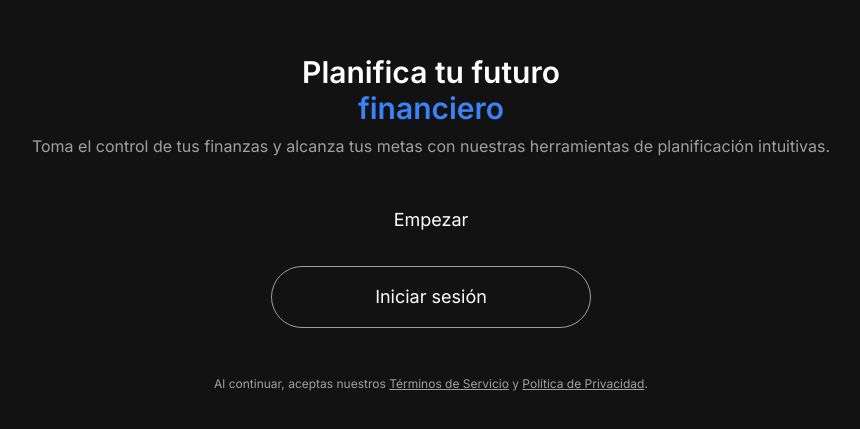
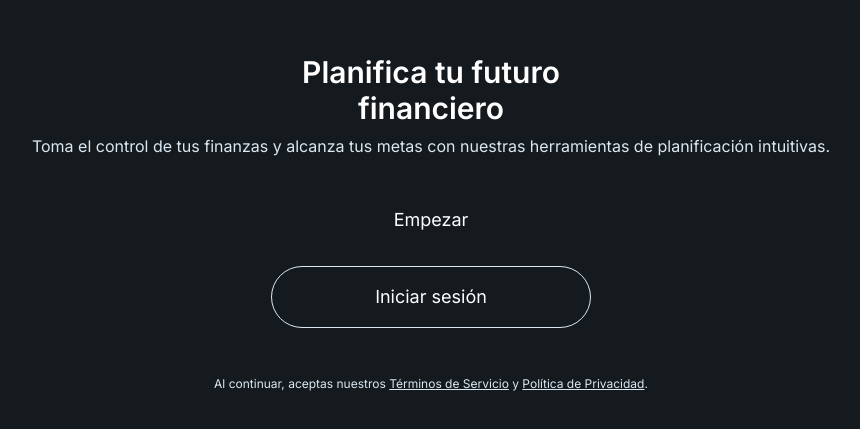
Before and after one commit to LoppVicious/Financial_Goals, a React (Vite) app: page / in a window 1280 px wide. Shown: the part 177-606 px from the top of the page, without its empty margins (209-1069 px from the left). Built offline with nearby package versions, Linux system fonts and the light colour scheme.

Commit message:
Updated tailwind.config.js

```diff
--- a/tailwind.config.js
+++ b/tailwind.config.js
@@ -7,13 +7,12 @@ module.exports = {
   theme: {
     extend: {
       colors: {
-        background:      '#121212',
-        surface:         '#1E1E1E',
-        primary:         '#3B82F6',
-        secondary:       '#10B981',
-        error:           '#EF4444',
-        'text-primary':   '#FFFFFF',
-        'text-secondary': '#A0A0A0',
+        background: '#141A1E',
+        surface:    '#2B3640',
+        accent:     '#DBE8F2',
+        white:      '#FFFFFF',
+        'text-primary':   '#FFFFFF',      // siempre blanco
+        'text-secondary': '#DBE8F2',      // color de acento para texto secundario
       },
       fontFamily: {
         sans: ['Inter', 'sans-serif'],
```
